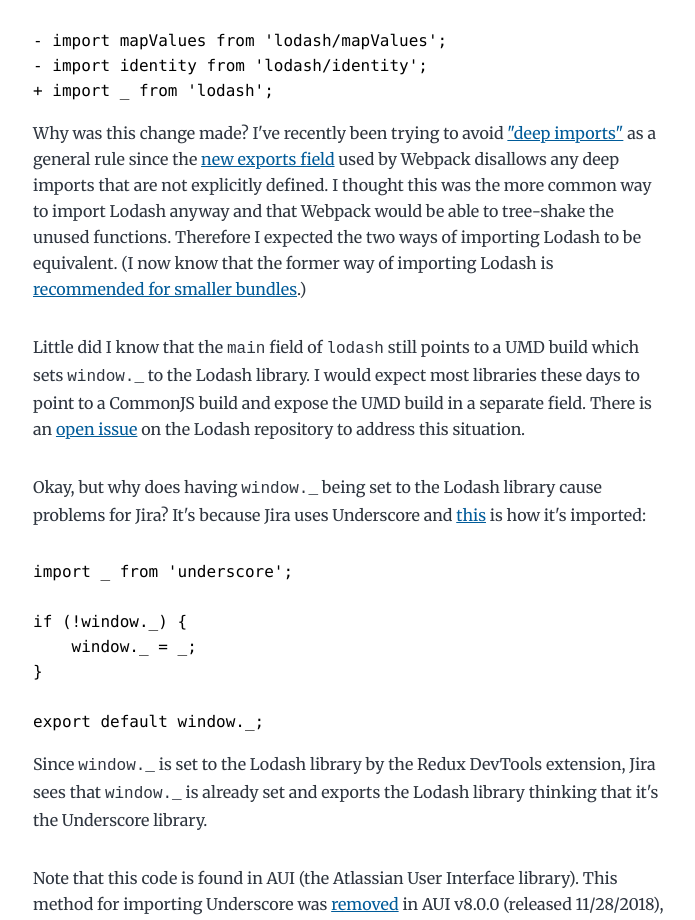
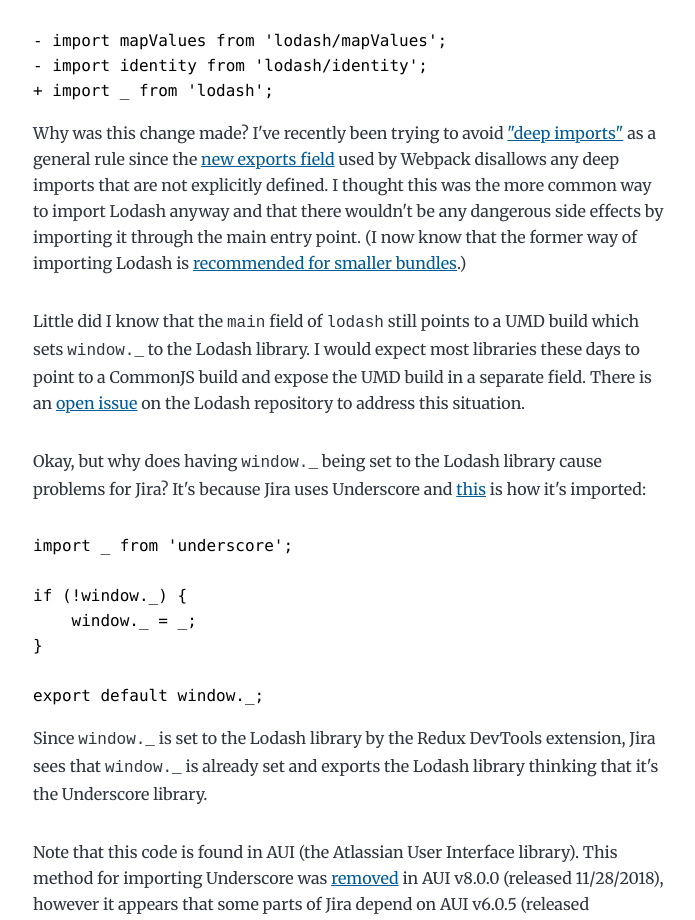
Before and after one commit to Methuselah96/blog, a Gatsby site: page /redux-devtools-jira/ in a window 1280 px wide. Shown: the part 955-1875 px from the top of the page, without its empty margins (291-986 px from the left). Built offline with nearby package versions, Linux system fonts and the light colour scheme; Gatsby itself is replaced by a stand-in of ours; some packages are replaced by stand-ins of ours; code samples lack their colours.

Commit message:
Update wording

````diff
--- a/content/blog/redux-devtools-jira/index.md
+++ b/content/blog/redux-devtools-jira/index.md
@@ -19,7 +19,7 @@
 + import _ from 'lodash';
 ```
 
-Why was this change made? I've recently been trying to avoid ["deep imports"](https://gist.github.com/daleyjem/0f38f561a4e91e58eba580889f38330f) as a general rule since the [new exports field](https://webpack.js.org/guides/package-exports/) used by Webpack disallows any deep imports that are not explicitly defined. I thought this was the more common way to import Lodash anyway and that Webpack would be able to tree-shake the unused functions. Therefore I expected the two ways of importing Lodash to be equivalent. (I now know that the former way of importing Lodash is [recommended for smaller bundles](https://github.com/lodash/lodash#installation).)
+Why was this change made? I've recently been trying to avoid ["deep imports"](https://gist.github.com/daleyjem/0f38f561a4e91e58eba580889f38330f) as a general rule since the [new exports field](https://webpack.js.org/guides/package-exports/) used by Webpack disallows any deep imports that are not explicitly defined. I thought this was the more common way to import Lodash anyway and that there wouldn't be any dangerous side effects by importing it through the main entry point. (I now know that the former way of importing Lodash is [recommended for smaller bundles](https://github.com/lodash/lodash#installation).)
 
 Little did I know that the `main` field of `lodash` still points to a UMD build which sets `window._` to the Lodash library. I would expect most libraries these days to point to a CommonJS build and expose the UMD build in a separate field. There is an [open issue](https://github.com/lodash/lodash/issues/5107) on the Lodash repository to address this situation.
 
````
